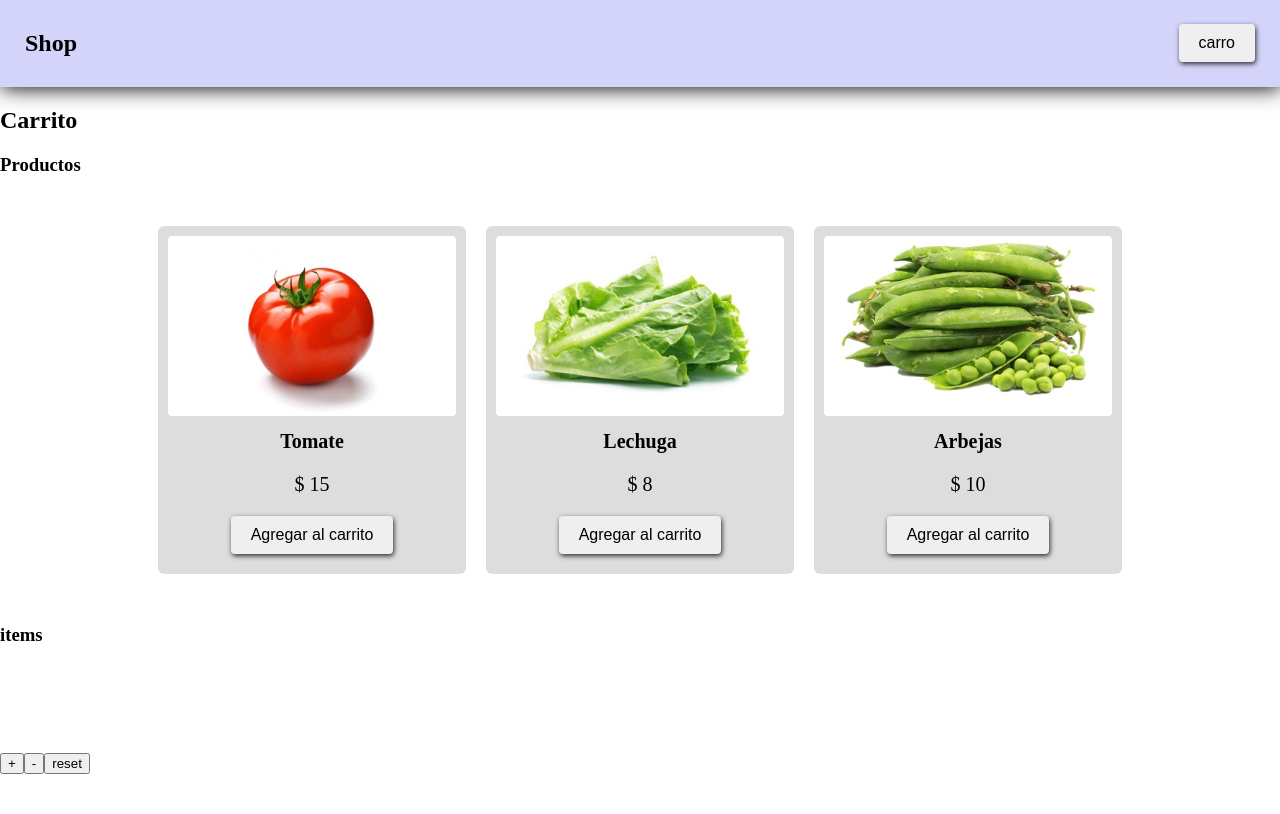
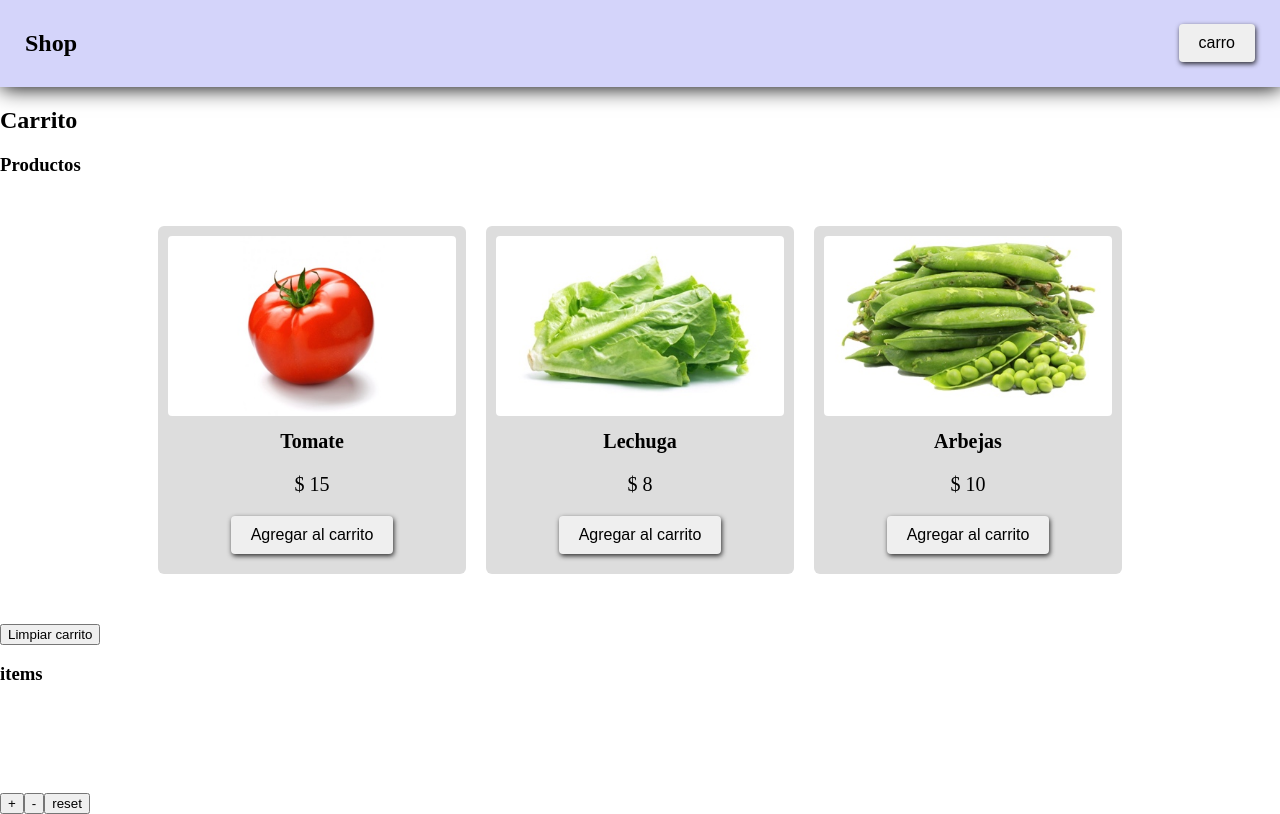
Before and after one commit to ferutizi/e-commerce, a React (Create React App) app: page / in a window 1280 px wide. Built offline with nearby package versions, Linux system fonts and the light colour scheme.

Commit message:
agragar elemento al carrito

```diff
--- /dev/null
+++ b/src/components/CartItem.js
@@ -0,0 +1,7 @@
+const CartItem = () => {
+    return(
+        <div>element</div>
+    )
+}
+
+export default CartItem
--- a/src/components/ProductsItems.scss
+++ b/src/components/ProductsItems.scss
@@ -1,11 +1,4 @@
 @import '../scss/mixins';
-
-.card--container {
-    display: flex;
-    justify-content: center;
-    text-align: center;
-    margin: 40px 80px;
-}
 
 .card {
     margin: 10px;
--- a/src/components/ShoppingCart.jsx
+++ b/src/components/ShoppingCart.jsx
@@ -3,6 +3,8 @@ import './ShoppingCart.scss'
 import { useReducer } from "react"
 import { shoppingInitialState, shoppingReducer } from "../reducers/shoppingReducer"
 import ProductsItems from "./ProductsItems";
+import { TYPES } from '../actions/shoppingActions';
+import CartItem from './CartItem';
 
 const ShoppingCart = () => {
 
@@ -10,7 +12,7 @@ const ShoppingCart = () => {
     const {products, cart} = state;
 
     const addToCart = (id) => {
-        console.log(id)
+        dispatch({type: TYPES.ADD_TO_CART, payload: id})
     }
 
     const deleteToCart = () => {
@@ -28,7 +30,11 @@ const ShoppingCart = () => {
             <article className="card--container">
                 {products.map((product) => <ProductsItems key={products.id} data={product} addToCart={addToCart}></ProductsItems>)}
             </article>
+            <button onClick={clearCart}>Limpiar carrito</button>
             <h3>items</h3>
+            {
+                cart.map((item, index) => <CartItem key={index} data={item} deleteToCart={deleteToCart}/>)
+            }
         </div>
     )
 }
--- a/src/components/ShoppingCart.scss
+++ b/src/components/ShoppingCart.scss
@@ -0,0 +1,6 @@
+.card--container {
+    display: flex;
+    justify-content: center;
+    text-align: center;
+    margin: 40px 80px;
+}
--- a/src/reducers/shoppingReducer.js
+++ b/src/reducers/shoppingReducer.js
@@ -31,7 +31,12 @@ export const shoppingInitialState = {
 export function shoppingReducer(state, action) {
     switch(action.type) {
         case TYPES.ADD_TO_CART: {
+            let newItem = state.products.find(product => product.id === action.payload);
 
+            return {
+                ...state,
+                cart: [...state.cart, newItem],
+            }
         }
         case TYPES.REMOVE_ONE_TO_CART: {
 
```
